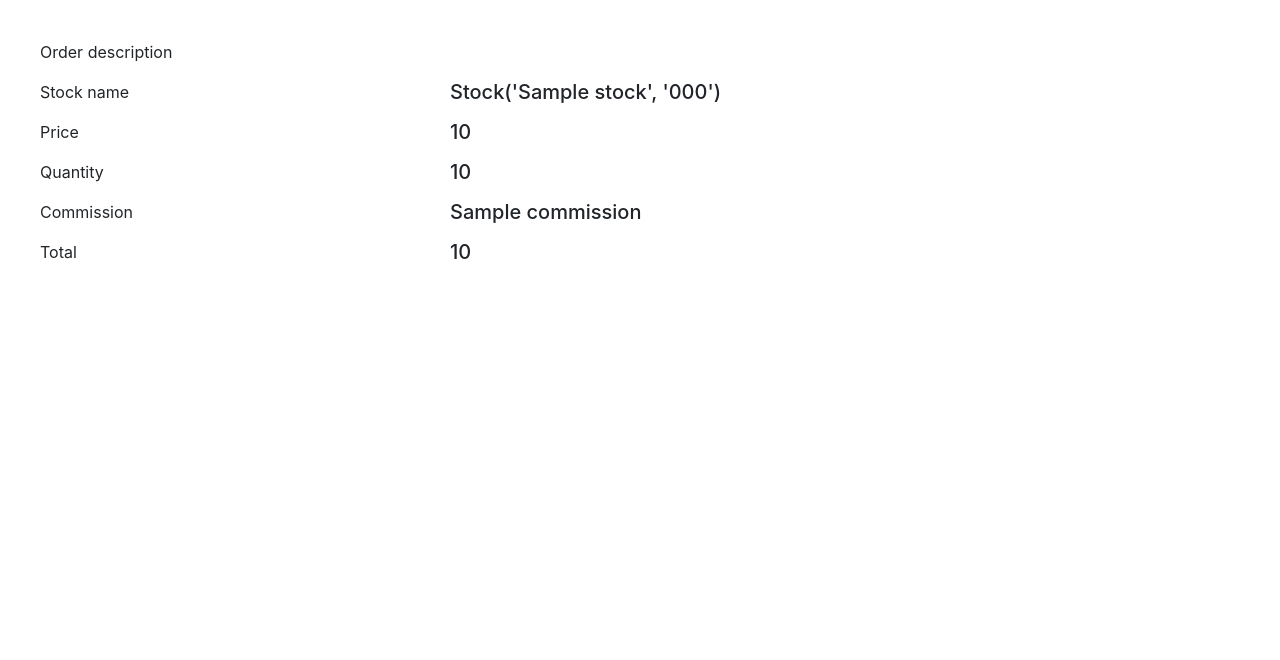
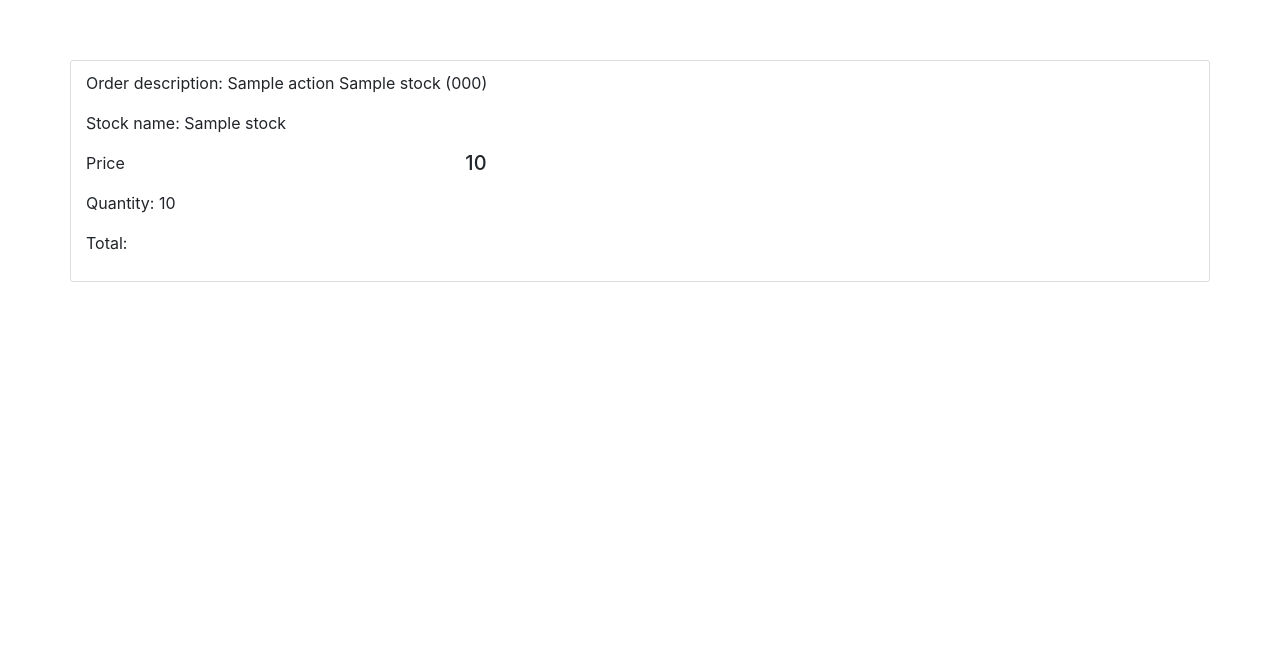
Before and after one commit to fongchinghinunsw/LeetTrader, a Flask app: template leettrader/templates/checkout.html in a window 1280 px wide. Shown: the part 60-720 px from the top of the page. Run offline with Flask 2, Linux system fonts and the light colour scheme; tables that the repository leaves empty hold one stand-in row (values such as "Sample post"); the template is opened without the code that fills it: values that come from a table or form of the project are taken from there, most other values are stand-ins (such as "Sample title", 1, 10 or a date in 2020); some libraries are stand-ins or nearby versions.

Commit message:
Change checkout format

```diff
--- a/leettrader/templates/checkout.html
+++ b/leettrader/templates/checkout.html
@@ -1,22 +1,14 @@
 {% extends "layout.html" %}
 {% block content %}
-
-<title> Order Summary </title>
-
-<main id="content" role="main" class="contianer">
+<div class="form-container container">
     <div class="row">
-        <div id="Description" class="col-md-4">
-            <p>Order description </p>
-        </div>
-        <div class="col-md-8">
+        <div id="Description" class="col-md-12">
+            <p>Order description: {{action + " " + stock_obj.name + " (" + stock_obj.code + ")"}}</p>
         </div>
     </div>
     <div class="row">
-        <div id="Stock name" class="col-md-4">
-            <p> Stock name </p>
-        </div>
-        <div class="col-md-8">
-            <h5> {{ stock }} </h5>
+        <div id="Stock name" class="col-md-12">
+            <p> Stock name: {{ stock_obj.name }}</p>
         </div>
     </div>
     <div class="row">
@@ -28,27 +20,14 @@
         </div>
     </div>
     <div class="row">
-        <div id="Quantity" class="col-md-4">
-            <p> Quantity </p>
-        </div>
-        <div class="col-md-8">
-            <h5> {{ quantity }} </h5>
+        <div id="Quantity" class="col-md-12">
+            <p> Quantity: {{ quantity }}</p>
         </div>
     </div>
     <div class="row">
-        <div id="Commission" class="col-md-4">
-            <p> Commission </p>
-        </div>
-        <div class="col-md-8">
-            <h5> {{ commission }} </h5>
+        <div id="Total" class="col-md-12">
+            <p> Total: </p>
         </div>
     </div>
-    <div class="row">
-        <div id="Total" class="col-md-4">
-            <p> Total </p>
-        </div>
-        <div class="col-md-8">
-            <h5> {{ total }} </h5>
-        </div>
-    </div>
+</div>
 {% endblock content %}
--- a/leettrader/user/forms.py
+++ b/leettrader/user/forms.py
@@ -1,5 +1,5 @@
 from flask_wtf import FlaskForm
-from wtforms import StringField, PasswordField, SubmitField, BooleanField
+from wtforms import StringField, PasswordField, SubmitField, BooleanField, IntegerField
 from wtforms.validators import DataRequired, Length, Email, EqualTo, ValidationError, InputRequired, NumberRange
 from leettrader.models import User
 
@@ -32,5 +32,5 @@ class LoginForm(FlaskForm):
   submit = SubmitField('Log in')
 
 class OrderForm(FlaskForm):
-  quantity = StringField('Quantity', validators=[InputRequired(), NumberRange(message="Quantity must be at least 1", min=1)])
+  quantity = IntegerField('Quantity', validators=[DataRequired(message="please enter an integer"), NumberRange(message="Quantity must be at least 1", min=1)])
   submit = SubmitField('Proceed')
```
Also changed, not shown: leettrader/user/routes.py (+6 -5 lines).
